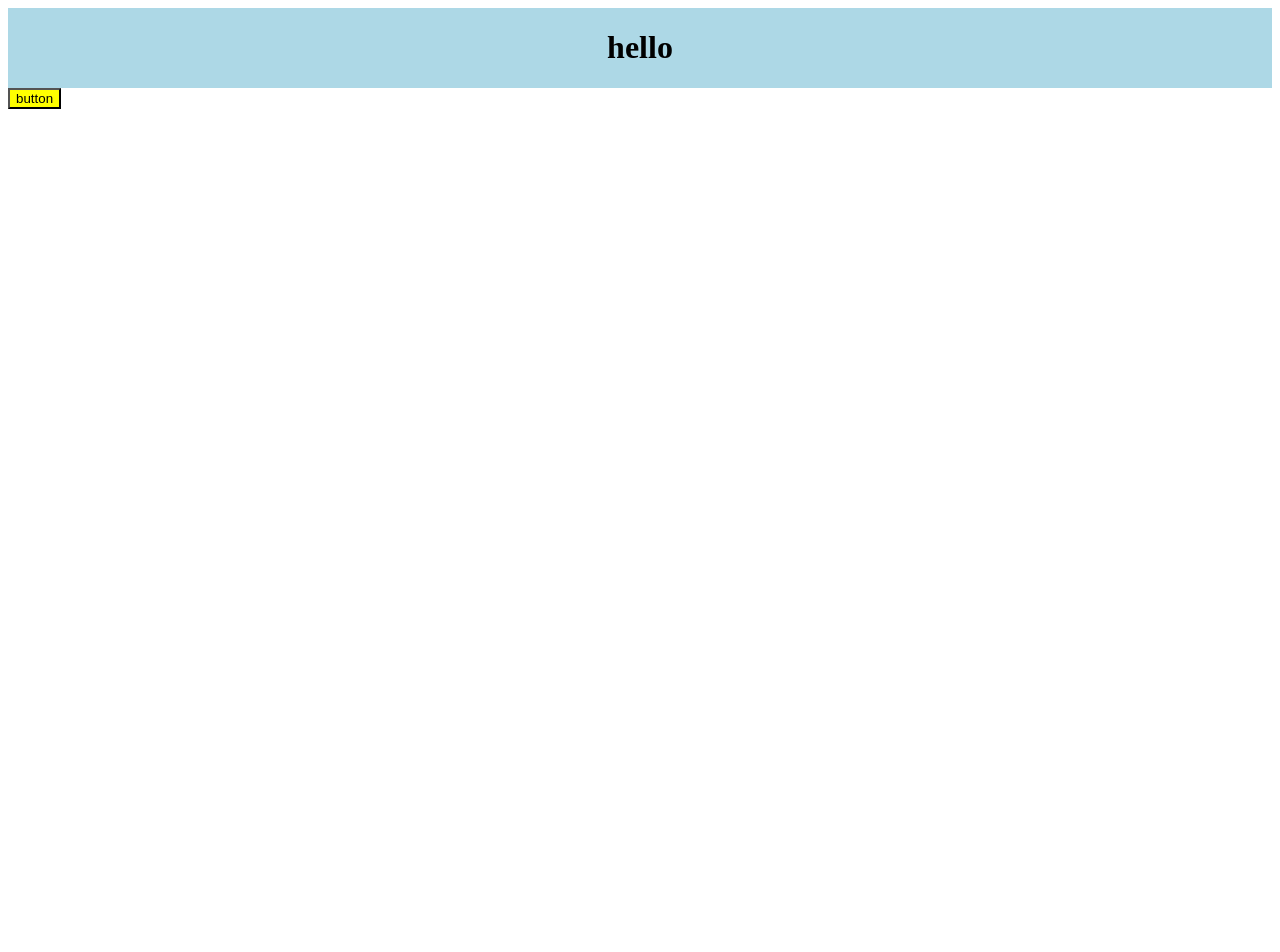
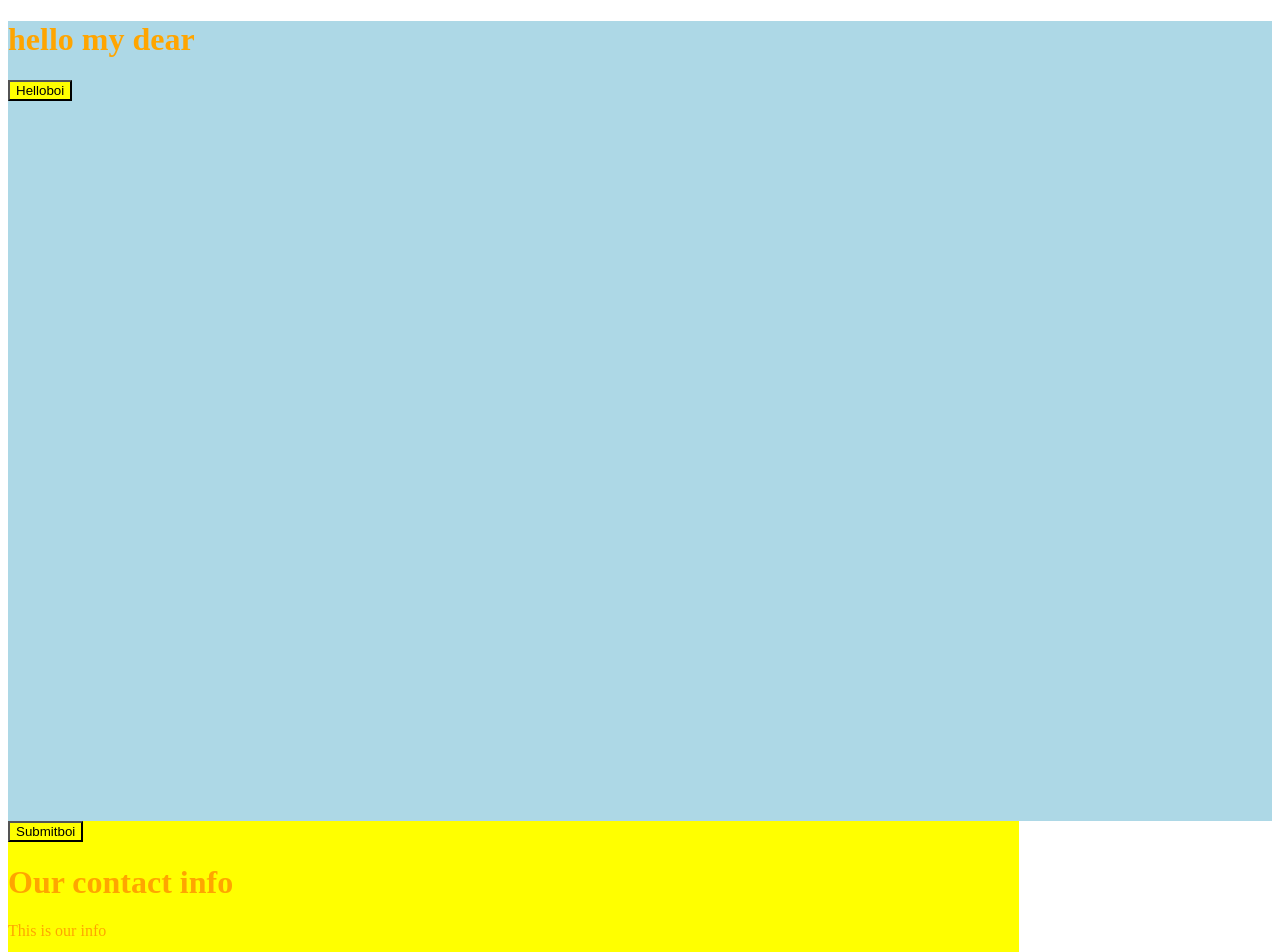
Before and after one commit to jmeegan2/Sass-Tutorial, a plain HTML site: page index.html in a window 1280 px wide. Shown: the top 952 px of the page. Before the commit the page ends 800 px from the top, so only its background shows below. Drawn offline with Linux system fonts and the light colour scheme.

Commit message:
done with this tutorial

```diff
--- a/index.html
+++ b/index.html
@@ -9,9 +9,15 @@
 </head>
 <body>
     <header>
-        <h1>hello</h1>
-
+        <h1>hello my dear</h1>
+        <button>Hello</button>
     </header>
-    <button>button</button>
+    <div class="contact">
+        <button>Submit</button>
+        <div class="info">
+            <h1>Our contact info</h1>
+            <p>This is our info</p>
+        </div>
+    </div>
 </body>
 </html>
--- /dev/null
+++ b/styles/_header.scss
@@ -0,0 +1,14 @@
+
+header {
+
+
+    height: 100vh;
+    color: $textColor;
+    background: lightblue;
+    button{
+        background: $primaryBtn;
+        &::after{
+            content:"boi" ;
+        }
+    }
+}
--- /dev/null
+++ b/styles/_variables.scss
@@ -0,0 +1,2 @@
+$primaryBtn : yellow;
+$textColor: orange;
--- a/styles/style.scss
+++ b/styles/style.scss
@@ -1,17 +1,8 @@
-$primaryBtn : yellow;
 
-
-
-header {
-    background: lightblue;
-    display: flex;
-    justify-content: center;
+@import "./variables";
+@import "./header";
+.contact {
+  @extend header;
+  background: yellow;
+  width: 100% - 20%;
 }
-
-body button {
-    background: yellow;
-}
-
-.contact button {
-    background: yellow;
-}
```
Also changed, not shown: styles/style.css, 1 other file.
